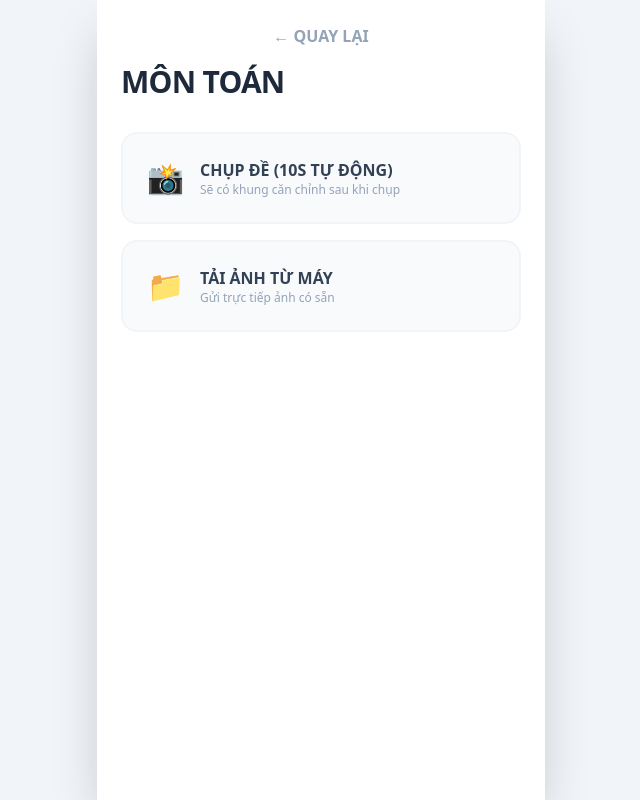
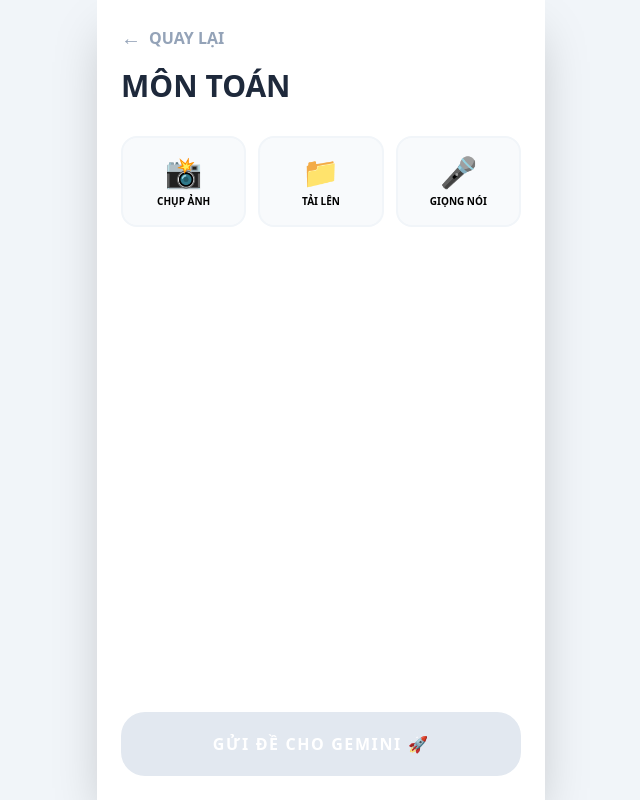
Before and after one commit to hoanganhchung122015-netizen/multi-agent-system-20-5, a Next.js app: page / in a window 1280 px wide. Both pictures are taken after a click on the button "TOÁN". Shown: the whole page, without its empty margins (319-959 px from the left). Built offline with nearby package versions, Linux system fonts and the light colour scheme.

Commit message:
Update page.tsx

```diff
--- a/src/app/page.tsx
+++ b/src/app/page.tsx
@@ -1,7 +1,7 @@
 "use client";
 
 import "./globals.css";
-import { useState, useCallback, useEffect } from "react";
+import { useState, useCallback, useEffect, useRef } from "react";
 import Cropper from "react-easy-crop";
 
 export default function StudyApp() {
@@ -16,10 +16,17 @@ export default function StudyApp() {
   const [loading, setLoading] = useState(false);
   const [aiResponse, setAiResponse] = useState("");
   const [countdown, setCountdown] = useState<number | null>(null);
+  const [transcript, setTranscript] = useState("");
+  const [isRecording, setIsRecording] = useState(false);
 
-  // --- TỰ ĐỘNG CHỤP SAU 10 GIÂY ---
+  const cameraInputRef = useRef<HTMLInputElement>(null);
+
+  // --- XỬ LÝ CAMERA & ĐẾM NGƯỢC ---
   const startCameraWithTimer = () => {
-    setCountdown(10);
+    // Xin quyền camera trước khi đếm ngược để tránh bị chặn
+    navigator.mediaDevices.getUserMedia({ video: true })
+      .then(() => setCountdown(10))
+      .catch(() => alert("Vui lòng cho phép quyền truy cập Camera trong cài đặt trình duyệt!"));
   };
 
   useEffect(() => {
@@ -28,13 +35,43 @@ export default function StudyApp() {
       const timer = setTimeout(() => setCountdown(countdown - 1), 1000);
       return () => clearTimeout(timer);
     } else {
-      // Khi đếm về 0, kích hoạt click vào input camera
       setCountdown(null);
-      document.getElementById("camera-input")?.click();
+      // Kích hoạt input camera
+      if (cameraInputRef.current) {
+        cameraInputRef.current.click();
+      }
     }
   }, [countdown]);
 
-  // --- XỬ LÝ ẢNH ---
+  // --- XỬ LÝ GHI ÂM (MICRO) ---
+  const handleVoiceInput = async () => {
+    try {
+      await navigator.mediaDevices.getUserMedia({ audio: true });
+      const SpeechRecognition = (window as any).SpeechRecognition || (window as any).webkitSpeechRecognition;
+      if (!SpeechRecognition) {
+        alert("Trình duyệt không hỗ trợ nhận diện giọng nói.");
+        return;
+      }
+
+      const recognition = new SpeechRecognition();
+      recognition.lang = "vi-VN";
+      recognition.continuous = false;
+
+      recognition.onstart = () => setIsRecording(true);
+      recognition.onend = () => setIsRecording(false);
+
+      recognition.onresult = (event: any) => {
+        const text = event.results[0][0].transcript;
+        setTranscript(text);
+      };
+
+      recognition.start();
+    } catch (err) {
+      alert("Vui lòng cho phép quyền truy cập Micro!");
+    }
+  };
+
+  // --- XỬ LÝ ẢNH & CROP ---
   const onFileChange = (e: React.ChangeEvent<HTMLInputElement>, isCamera: boolean) => {
     if (e.target.files && e.target.files.length > 0) {
       const reader = new FileReader();
@@ -43,17 +80,15 @@ export default function StudyApp() {
         const result = reader.result as string;
         if (isCamera) {
           setImage(result);
-          setShowCropper(true); // Chỉ chụp camera mới hiện Crop
+          setShowCropper(true);
         } else {
-          setCroppedImage(result); // Tải lên thì dùng luôn
+          setCroppedImage(result); // Tải lên dùng luôn không cần crop
         }
       };
     }
   };
 
-  const onCropComplete = useCallback((_area: any, pixels: any) => {
-    setCroppedAreaPixels(pixels);
-  }, []);
+  const onCropComplete = useCallback((_area: any, pixels: any) => setCroppedAreaPixels(pixels), []);
 
   const confirmCrop = async () => {
     if (!image || !croppedAreaPixels) return;
@@ -70,128 +105,136 @@ export default function StudyApp() {
     setShowCropper(false);
   };
 
-  // --- GỌI API GEMINI ---
+  // --- GỬI ĐỀ CHO AI ---
   const sendToAI = async () => {
     setLoading(true);
     setStep(3);
     try {
+      const base64Data = croppedImage ? croppedImage.split(",")[1] : null;
       const res = await fetch("/api/gemini", {
         method: "POST",
         headers: { "Content-Type": "application/json" },
         body: JSON.stringify({
-          prompt: `Hãy giải chi tiết bài tập ${subject} này`,
-          image: croppedImage?.split(",")[1],
+          prompt: transcript || `Hãy giải chi tiết bài tập ${subject} này bằng tiếng Việt.`,
+          image: base64Data,
           subject: subject
         }),
       });
       const data = await res.json();
-      setAiResponse(data.text || "AI không trả về nội dung. Kiểm tra API Key trên Vercel.");
+      setAiResponse(data.text || "AI không trả về lời giải. Hãy kiểm tra lại ảnh hoặc Key.");
     } catch (error) {
-      setAiResponse("Lỗi kết nối. Hãy đảm bảo bạn đã add GEMINI_API_KEY vào Environment Variables trên Vercel.");
+      setAiResponse("Lỗi kết nối. Vui lòng kiểm tra API Key trên Vercel.");
     }
     setLoading(false);
   };
 
   return (
     <main className="flex justify-center min-h-screen bg-slate-100 font-sans">
-      <div className="w-full max-w-md bg-white min-h-screen shadow-2xl overflow-hidden relative">
+      <div className="w-full max-w-md bg-white min-h-screen shadow-2xl relative overflow-hidden flex flex-col">
 
-        {/* ĐẾM NGƯỢC 10 GIÂY */}
+        {/* LỚP PHỦ ĐẾM NGƯỢC */}
         {countdown !== null && (
-          <div className="fixed inset-0 z-[60] bg-black/80 flex items-center justify-center">
-            <div className="text-white text-9xl font-black animate-ping">{countdown}</div>
+          <div className="fixed inset-0 z-[100] bg-indigo-600/95 flex flex-col items-center justify-center text-white">
+            <div className="text-9xl font-black mb-4 animate-bounce">{countdown}</div>
+            <p className="text-xl font-bold uppercase tracking-widest">Chuẩn bị chụp đề...</p>
           </div>
         )}
 
-        {/* CROPPER (GOOGLE LENS STYLE) */}
+        {/* MODAL CROP GOOGLE LENS */}
         {showCropper && (
-          <div className="fixed inset-0 z-50 bg-black flex flex-col">
+          <div className="fixed inset-0 z-[90] bg-black flex flex-col">
             <div className="relative flex-1">
-              <Cropper
-                image={image!}
-                crop={crop}
-                zoom={zoom}
-                onCropChange={setCrop}
-                onCropComplete={onCropComplete}
-                onZoomChange={setZoom}
-              />
+              <Cropper image={image!} crop={crop} zoom={zoom} onCropChange={setCrop} onCropComplete={onCropComplete} onZoomChange={setZoom} />
             </div>
-            <div className="p-6 bg-gray-900 flex justify-between items-center">
-              <button onClick={() => setShowCropper(false)} className="text-white">Hủy</button>
-              <button onClick={confirmCrop} className="bg-yellow-400 px-8 py-2 rounded-full font-bold text-black uppercase">Xác nhận vùng chọn</button>
+            <div className="p-6 bg-slate-900 flex justify-between items-center">
+              <button onClick={() => setShowCropper(false)} className="text-white font-medium">Hủy</button>
+              <button onClick={confirmCrop} className="bg-yellow-400 px-10 py-3 rounded-full font-black text-black shadow-lg">XÁC NHẬN VÙNG CHỌN</button>
             </div>
           </div>
         )}
 
-        {/* STEP 1: GIAO DIỆN 4 NÚT NGÀY TRƯỚC */}
+        {/* STEP 1: HOME */}
         {step === 1 && (
           <div className="p-6">
             <div className="bg-gradient-to-br from-indigo-600 to-purple-700 rounded-3xl p-8 text-white mb-8 shadow-xl">
-              <h1 className="text-3xl font-black italic">GEMINI STUDY</h1>
-              <p className="opacity-80">Giải bài tập bằng AI thông minh</p>
+              <h1 className="text-3xl font-black italic mb-1">GEMINI STUDY</h1>
+              <p className="opacity-80 text-sm">Trợ lý giải bài tập AI hoàn hảo</p>
             </div>
             <div className="grid grid-cols-2 gap-4">
-              <button onClick={() => { setSubject("TOÁN"); setStep(2); }} className="h-40 bg-rose-500 text-white font-bold rounded-3xl shadow-lg text-xl hover:scale-95 transition-transform">TOÁN</button>
-              <button onClick={() => { setSubject("LÝ"); setStep(2); }} className="h-40 bg-blue-500 text-white font-bold rounded-3xl shadow-lg text-xl hover:scale-95 transition-transform">LÝ</button>
-              <button onClick={() => { setSubject("HÓA"); setStep(2); }} className="h-40 bg-emerald-500 text-white font-bold rounded-3xl shadow-lg text-xl hover:scale-95 transition-transform">HÓA</button>
-              <button className="h-40 bg-amber-500 text-white font-bold rounded-3xl shadow-lg text-xl hover:scale-95 transition-transform">NHẬT KÝ</button>
+              <button onClick={() => { setSubject("TOÁN"); setStep(2); }} className="h-40 bg-rose-500 text-white font-bold rounded-3xl shadow-lg text-xl active:scale-95 transition-all">TOÁN</button>
+              <button onClick={() => { setSubject("LÝ"); setStep(2); }} className="h-40 bg-blue-500 text-white font-bold rounded-3xl shadow-lg text-xl active:scale-95 transition-all">LÝ</button>
+              <button onClick={() => { setSubject("HÓA"); setStep(2); }} className="h-40 bg-emerald-500 text-white font-bold rounded-3xl shadow-lg text-xl active:scale-95 transition-all">HÓA</button>
+              <button onClick={() => { setSubject("NHẬT KÝ"); setStep(2); }} className="h-40 bg-amber-500 text-white font-bold rounded-3xl shadow-lg text-xl active:scale-95 transition-all">NHẬT KÝ</button>
             </div>
           </div>
         )}
 
-        {/* STEP 2: CHỌN PHƯƠNG THỨC GỬI ĐỀ */}
+        {/* STEP 2: INPUT */}
         {step === 2 && (
-          <div className="p-6 flex flex-col h-full">
-            <button onClick={() => {setStep(1); setCroppedImage(null);}} className="text-slate-400 font-bold mb-4">← QUAY LẠI</button>
-            <h2 className="text-3xl font-black mb-8 text-slate-800 tracking-tight">MÔN {subject}</h2>
+          <div className="p-6 flex flex-col flex-1">
+            <button onClick={() => {setStep(1); setCroppedImage(null); setTranscript("");}} className="text-slate-400 font-bold mb-4 flex items-center">
+              <span className="mr-2 text-xl">←</span> QUAY LẠI
+            </button>
+            <h2 className="text-3xl font-black mb-8 text-slate-800">MÔN {subject}</h2>
 
-            <div className="space-y-4">
-              {/* NÚT CHỤP CAMERA CÓ ĐẾM NGƯỢC */}
-              <button onClick={startCameraWithTimer} className="w-full flex items-center p-6 bg-slate-50 rounded-2xl border-2 border-slate-100 hover:border-indigo-500 group">
-                <span className="text-3xl mr-4">📸</span>
-                <div className="text-left">
-                  <div className="font-bold text-slate-700">CHỤP ĐỀ (10S TỰ ĐỘNG)</div>
-                  <div className="text-xs text-slate-400 font-medium">Sẽ có khung căn chỉnh sau khi chụp</div>
-                </div>
-                <input id="camera-input" type="file" accept="image/*" capture="environment" className="hidden" onChange={(e) => onFileChange(e, true)} />
+            <div className="grid grid-cols-3 gap-3 mb-8">
+              <button onClick={startCameraWithTimer} className="flex flex-col items-center justify-center p-4 bg-slate-50 rounded-2xl border-2 border-slate-100 active:bg-indigo-50 active:border-indigo-200">
+                <span className="text-3xl mb-1">📸</span>
+                <span className="text-[10px] font-black uppercase">Chụp ảnh</span>
+                <input ref={cameraInputRef} type="file" accept="image/*" capture="environment" className="hidden" onChange={(e) => onFileChange(e, true)} />
               </button>
 
-              {/* NÚT TẢI LÊN (KHÔNG CROP) */}
-              <label className="w-full flex items-center p-6 bg-slate-50 rounded-2xl border-2 border-slate-100 hover:border-indigo-500 cursor-pointer">
-                <span className="text-3xl mr-4">📁</span>
-                <div className="text-left">
-                  <div className="font-bold text-slate-700">TẢI ẢNH TỪ MÁY</div>
-                  <div className="text-xs text-slate-400 font-medium">Gửi trực tiếp ảnh có sẵn</div>
-                </div>
+              <label className="flex flex-col items-center justify-center p-4 bg-slate-50 rounded-2xl border-2 border-slate-100 cursor-pointer active:bg-indigo-50">
+                <span className="text-3xl mb-1">📁</span>
+                <span className="text-[10px] font-black uppercase">Tải lên</span>
                 <input type="file" accept="image/*" className="hidden" onChange={(e) => onFileChange(e, false)} />
               </label>
+
+              <button onClick={handleVoiceInput} className={`flex flex-col items-center justify-center p-4 rounded-2xl border-2 transition-all ${isRecording ? 'bg-red-500 text-white animate-pulse border-red-600' : 'bg-slate-50 border-slate-100'}`}>
+                <span className="text-3xl mb-1">{isRecording ? "⏹️" : "🎤"}</span>
+                <span className="text-[10px] font-black uppercase">{isRecording ? "Đang nghe" : "Giọng nói"}</span>
+              </button>
             </div>
 
-            {croppedImage && (
-              <div className="mt-8 animate-in fade-in zoom-in duration-300">
-                <img src={croppedImage} className="w-full rounded-2xl border-4 border-white shadow-xl mb-6" />
-                <button onClick={sendToAI} className="w-full bg-indigo-600 text-white py-5 rounded-3xl font-black shadow-2xl active:scale-95 transition-transform uppercase tracking-widest">
-                  Giải bài ngay 🚀
-                </button>
-              </div>
-            )}
+            <div className="flex-1 space-y-4 overflow-y-auto">
+              {transcript && (
+                <div className="p-4 bg-indigo-50 border-l-4 border-indigo-500 text-indigo-700 rounded-r-xl text-sm font-medium italic">
+                  “{transcript}”
+                </div>
+              )}
+              {croppedImage && (
+                <div className="relative">
+                  <img src={croppedImage} className="w-full rounded-2xl border-4 border-white shadow-xl" />
+                  <button onClick={() => setCroppedImage(null)} className="absolute top-2 right-2 bg-red-500 text-white w-8 h-8 rounded-full shadow-lg">×</button>
+                </div>
+              )}
+            </div>
+
+            <button onClick={sendToAI} disabled={!croppedImage && !transcript} className="mt-6 w-full bg-indigo-600 text-white py-5 rounded-3xl font-black shadow-2xl active:scale-95 transition-all disabled:bg-slate-200 disabled:shadow-none uppercase tracking-widest">
+              Gửi đề cho Gemini 🚀
+            </button>
           </div>
         )}
 
-        {/* STEP 3: LỜI GIẢI */}
+        {/* STEP 3: RESULT */}
         {step === 3 && (
-          <div className="p-6">
-            <button onClick={() => setStep(2)} className="text-slate-400 font-bold mb-4 uppercase text-xs tracking-widest">← Thử câu khác</button>
-            <h2 className="text-2xl font-black mb-6 text-indigo-600">LỜI GIẢI CỦA GEMINI</h2>
+          <div className="p-6 flex flex-col flex-1">
+            <button onClick={() => setStep(2)} className="text-slate-400 font-bold mb-4 uppercase text-xs tracking-widest">← Thử lại</button>
+            <h2 className="text-2xl font-black mb-6 text-indigo-600 flex items-center">
+              ✨ LỜI GIẢI CHI TIẾT
+            </h2>
             {loading ? (
-              <div className="flex flex-col items-center py-20">
+              <div className="flex-1 flex flex-col items-center justify-center">
                 <div className="w-16 h-16 border-8 border-indigo-600 border-t-transparent rounded-full animate-spin mb-6"></div>
-                <p className="text-slate-400 font-bold animate-pulse uppercase tracking-tighter">Đang phân tích đề bài...</p>
+                <p className="text-slate-400 font-bold animate-pulse uppercase tracking-widest">Gemini đang phân tích...</p>
               </div>
             ) : (
-              <div className="bg-slate-50 p-6 rounded-3xl text-slate-700 leading-relaxed whitespace-pre-wrap shadow-inner border border-slate-200">
+              <div className="flex-1 bg-slate-50 p-6 rounded-3xl text-slate-700 leading-relaxed whitespace-pre-wrap shadow-inner border border-slate-200 overflow-y-auto max-h-[60vh]">
                 {aiResponse}
               </div>
+            )}
+            {!loading && (
+               <button onClick={() => setStep(1)} className="mt-6 w-full bg-slate-800 text-white py-4 rounded-2xl font-bold uppercase text-sm">Quay về trang chủ</button>
             )}
           </div>
         )}
```
